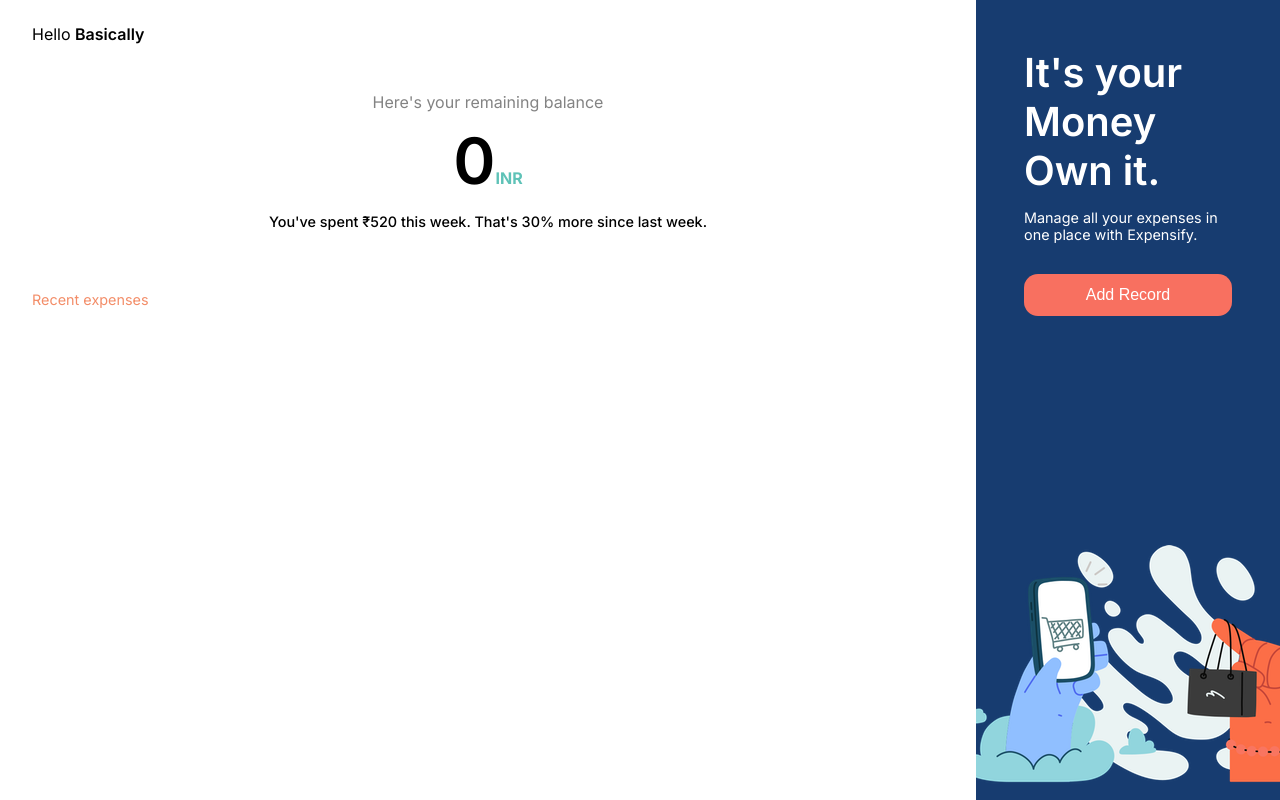
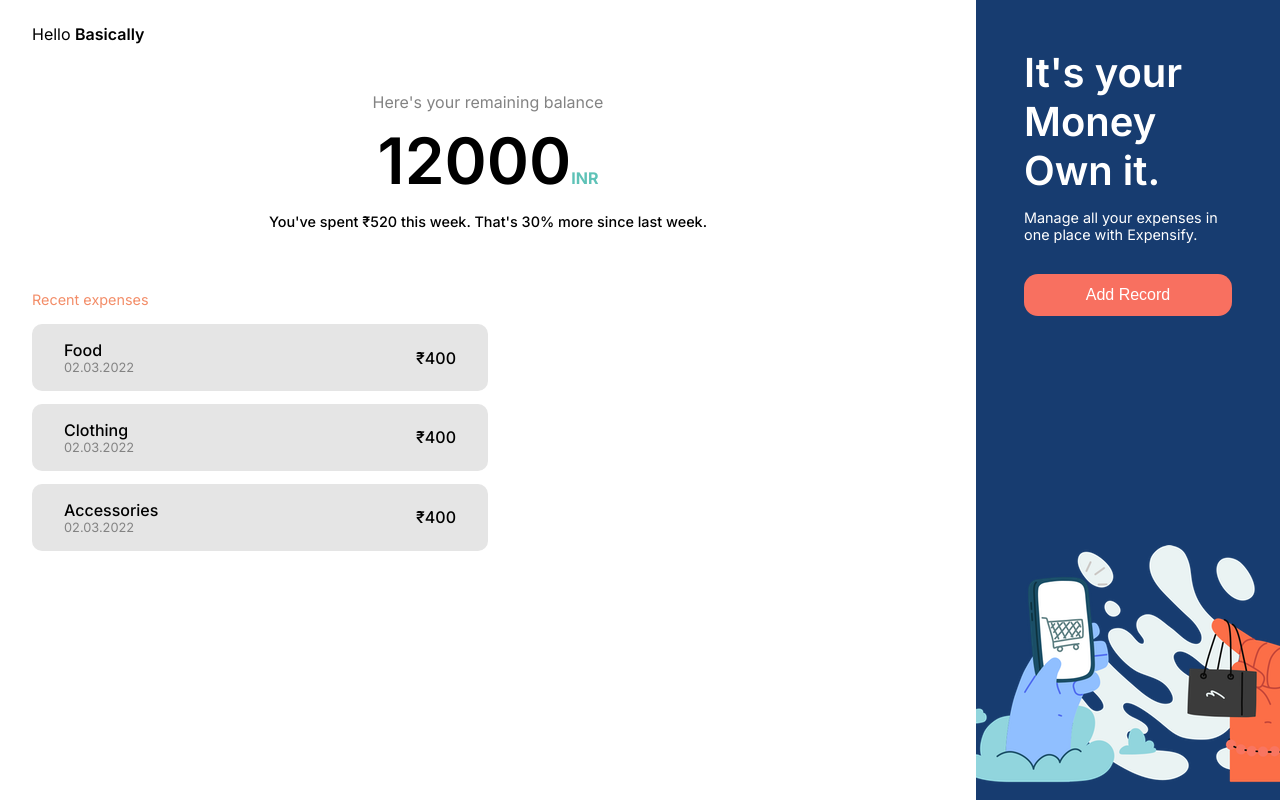
Before and after one commit to aswinikalyan30/expense-tracker, a React (Create React App) app: page / in a window 1280 px wide. Built offline with nearby package versions, Linux system fonts and the light colour scheme.

Commit message:
added list items and basic styling for the overview section

```diff
--- a/src/App.js
+++ b/src/App.js
@@ -18,10 +18,11 @@ const categoriesData = require("./categories.json");
 
 function App() {
   //state variables
-  const [balance, setBalance] = useState(0);
+  const [balance, setBalance] = useState(12000);
   const [showForm, setShowForm] = useState(false);
   const [incomes, setIncomes] = useState([]);
   const [expenses, setExpenses] = useState([]);
+  const currency = String.fromCharCode(8377)
 
   const addRecord = (data) => {
     if (data.recordType === "income") {
@@ -42,8 +43,8 @@ function App() {
   return (
     <div id="container">
       <main>
-        <Basic balance={balance} />
-        <Overview />
+        <Basic balance={balance} currency={currency} />
+        <Overview currency={currency} expenses={expenses} incomes={incomes} />
       </main>
       <div id="side-panel">
         {showForm ? (
--- a/src/components/Basic.js
+++ b/src/components/Basic.js
@@ -4,7 +4,7 @@ import React from "react";
 import "./../scss/Basic.scss";
 
 const Basic = (props) => {
-  const { balance } = props;
+  const { balance, currency } = props;
   return (
     <section id="main">
       <h3>
@@ -17,7 +17,7 @@ const Basic = (props) => {
           <span id="currency">INR</span>
         </span>
         <p id="extra-text">
-          You've spent {String.fromCharCode(8377)}520 this week.
+          You've spent {currency}520 this week.
           That's 30% more since last week.
         </p>
       </section>
--- a/src/components/Overview.js
+++ b/src/components/Overview.js
@@ -1,14 +1,43 @@
+/* eslint-disable react/prop-types */
 /* eslint-disable no-unused-vars */
 import React from "react";
 import "./../scss/Overview.scss";
 
 const Overview = (props) => {
+  const { currency } = props;
+
   return (
     <section id="overview">
       <h3>Recent expenses</h3>
       <div id="expenses-list">
         <ul>
-          <li></li>
+          <li>
+            <div className="category">
+              <span className="category-title">Food</span>
+              <span className="date">02.03.2022</span>
+            </div>
+            <div className="price">
+              <span className="amount">{currency}400</span>
+            </div>
+          </li>
+          <li>
+            <div className="category">
+              <span className="category-title">Clothing</span>
+              <span className="date">02.03.2022</span>
+            </div>
+            <div className="price">
+              <span className="amount">{currency}400</span>
+            </div>
+          </li>
+          <li>
+            <div className="category">
+              <span className="category-title">Accessories</span>
+              <span className="date">02.03.2022</span>
+            </div>
+            <div className="price">
+              <span className="amount">{currency}400</span>
+            </div>
+          </li>
         </ul>
       </div>
     </section>
--- a/src/scss/Colors.scss
+++ b/src/scss/Colors.scss
@@ -3,3 +3,5 @@ $primary-white: #FFFFFF;
 $primary-green: #5EC2B7;
 $primary-grey: #838383;
 $primary-red: #F38D68;
+
+$secondary-grey: #E5E5E5;
--- a/src/scss/Overview.scss
+++ b/src/scss/Overview.scss
@@ -10,6 +10,35 @@
     #expenses-list {
         ul {
             list-style-type: none;
+            padding: 0;
+            width: 50%;
+        }
+        li {
+            background-color: $secondary-grey;
+            margin-bottom: 0.8rem;
+            border-radius: 10px;
+            display: flex;
+            flex-direction: row;
+            justify-content: space-between;
+            padding: 1rem 2rem;
+        }
+        .category {
+            display: flex;
+            flex-direction: column;
+
+            .category-title {
+                font-weight: 500;
+            }
+            .date {
+                font-size: 0.8rem;
+                color: $primary-grey;
+            }
+        }
+        .price {
+            display: flex;
+            flex-direction: column;
+            justify-content: center;
+            font-weight: 500;
         }
     }
 }
```
